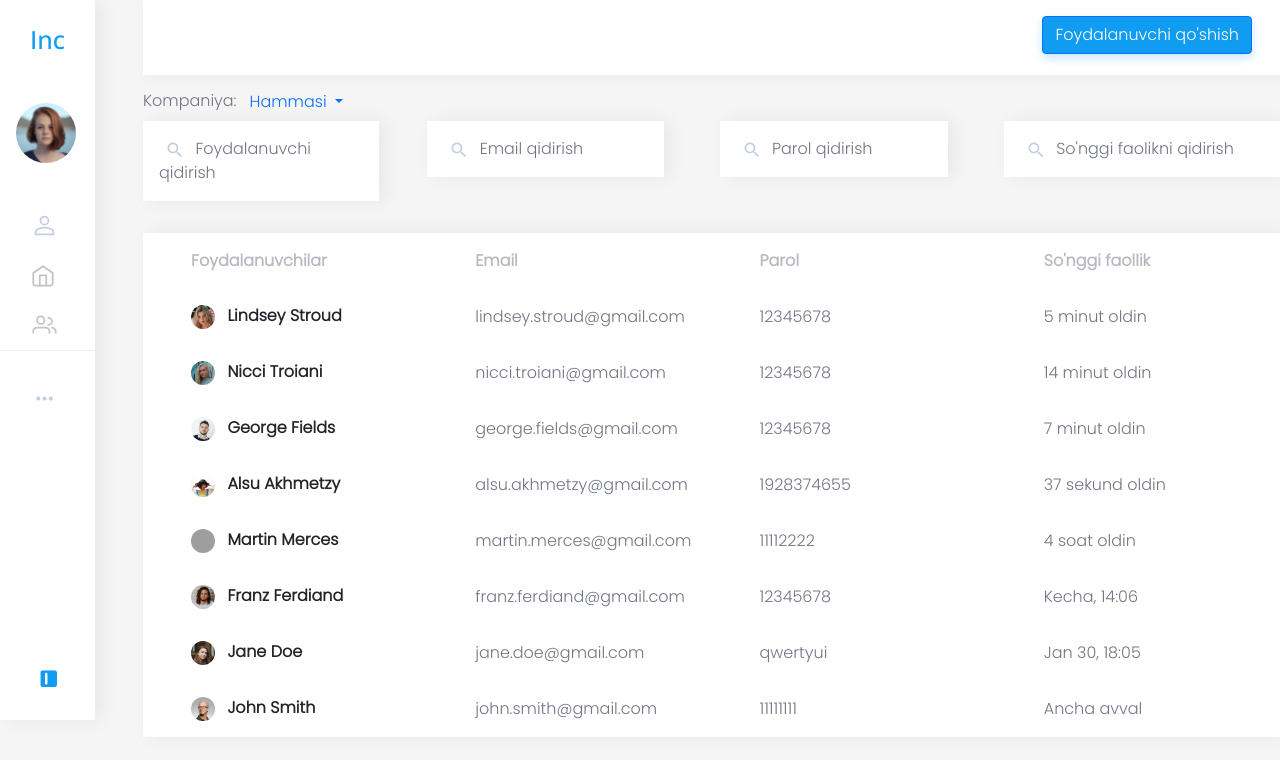
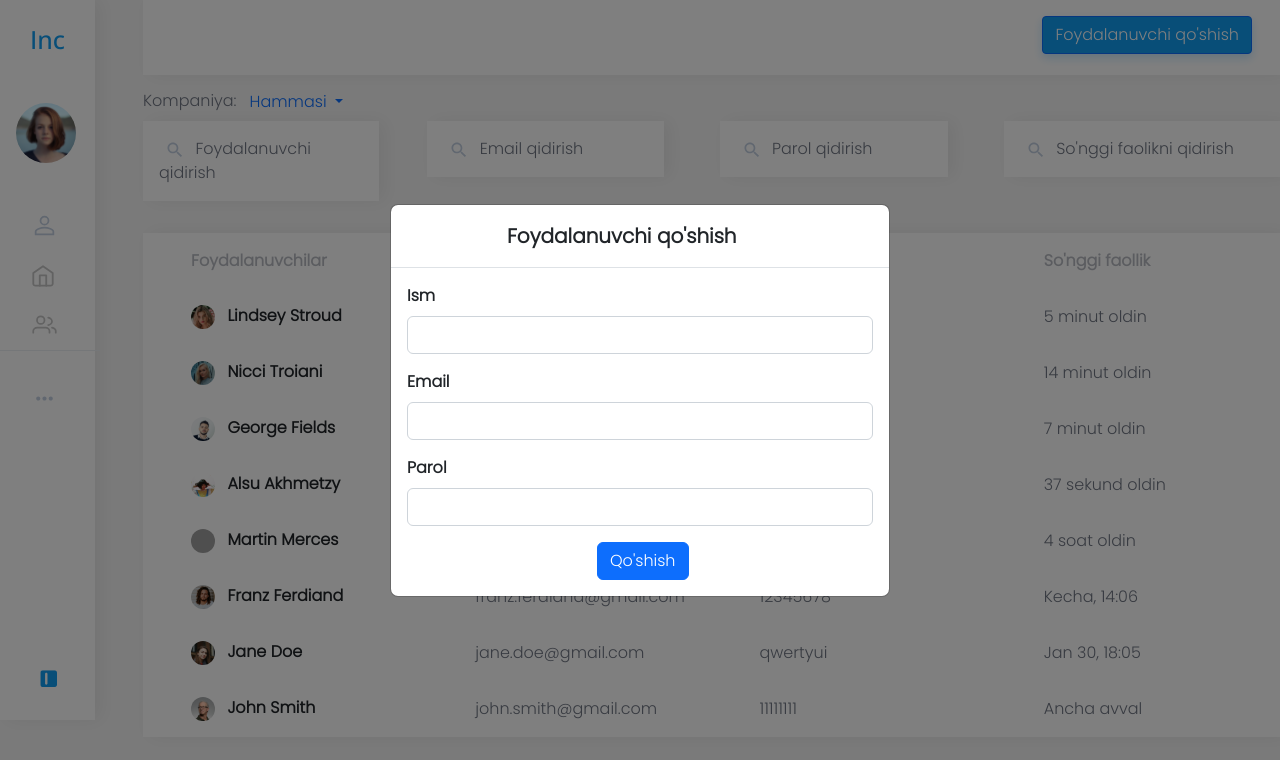
Before and after one commit to abbirov/crm-front, a Vue app: page / in a window 1280 px wide. Both pictures are taken after a click on the button "Foydalanuvchi qo'shish". Shown: the top 760 px of the page. Built offline with nearby package versions, Linux system fonts and the light colour scheme; grey boxes are pictures that could not be loaded.

Commit message:
added (AddUserModal)

```diff
--- a/src/App.vue
+++ b/src/App.vue
@@ -4,6 +4,7 @@
             <SidebarCol/>
 
             <div class="col ms-5">
+                <AddUserModal/>
                 <TopBarRow/>
                 <FilterCol/>
                 <SearchRow/>
@@ -22,10 +23,11 @@ import TopBarRow from "@/components/TopBarRow.vue";
 import FilterCol from "@/components/FilterCol.vue";
 import SearchRow from "@/components/SearchRow.vue";
 import TableRow from "@/components/TableRow.vue";
+import AddUserModal from "@/components/AddUserModal.vue";
 
 export default {
     name: 'App',
-    components: {TableRow, SearchRow, FilterCol, TopBarRow, SidebarCol}
+    components: {AddUserModal, TableRow, SearchRow, FilterCol, TopBarRow, SidebarCol}
 }
 </script>
 
--- /dev/null
+++ b/src/components/AddUserModal.vue
@@ -0,0 +1,48 @@
+<template>
+    <!-- Form modal start-->
+    <div class="modal fade poppins" id="exampleModal" tabindex="-1" aria-labelledby="exampleModalLabel" aria-hidden="true">
+        <div class="modal-dialog modal-dialog-centered">
+            <div class="modal-content">
+                <div class="modal-header">
+                    <h1 class="modal-title fs-5 fw-bolder" id="exampleModalLabel">Foydalanuvchi qo'shish</h1>
+                </div>
+                <div class="modal-body">
+                    <form>
+                        <div class="mb-3">
+                            <label for="name" class="form-label fw-semibold">Ism</label>
+                            <input type="text" class="form-control" id="name" aria-describedby="emailHelp">
+                        </div>
+                        <div class="mb-3">
+                            <label for="exampleInputEmail1" class="form-label fw-semibold">Email</label>
+                            <input type="email" class="form-control" id="exampleInputEmail1" aria-describedby="emailHelp">
+                        </div>
+                        <div class="mb-3">
+                            <label for="exampleInputPassword1" class="form-label fw-semibold">Parol</label>
+                            <input type="password" class="form-control" id="exampleInputPassword1">
+                        </div>
+                        <button type="submit" class="btn btn-primary">Qo'shish</button>
+                    </form>
+                </div>
+            </div>
+        </div>
+    </div>
+    <!-- Form modal end-->
+</template>
+
+<script>
+export default {
+    name: "FormModal"
+}
+</script>
+
+<style scoped>
+.poppins {
+    font-family: Poppins, sans-serif;
+}
+h1 {
+    margin-left: 100px;
+}
+.btn {
+    margin-left: 190px;
+}
+</style>
--- a/src/components/TopBarRow.vue
+++ b/src/components/TopBarRow.vue
@@ -1,8 +1,11 @@
 <template>
+
+
+
     <!--Top bar col start -->
         <div class="row p-3 layer-bg">
             <div class="col d-flex justify-content-end col-btn-add">
-                <button class="btn  btn-primary btn-color poppins"  type="button">Foydalanuvchi qo'shish</button>
+                <button class="btn  btn-primary btn-color poppins" type="button" data-bs-toggle="modal" data-bs-target="#exampleModal">Foydalanuvchi qo'shish</button>
             </div>
         </div>
     <!-- Top bar col end-->
```
